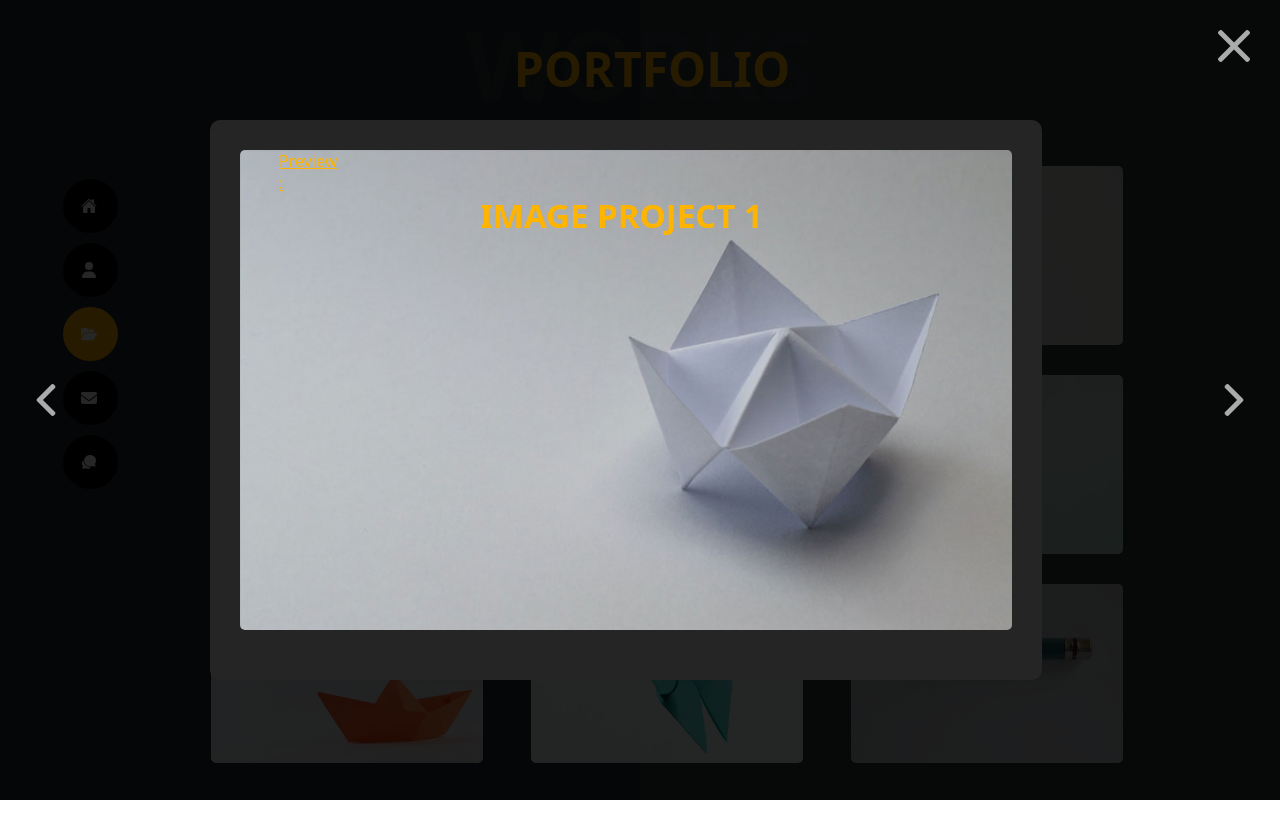
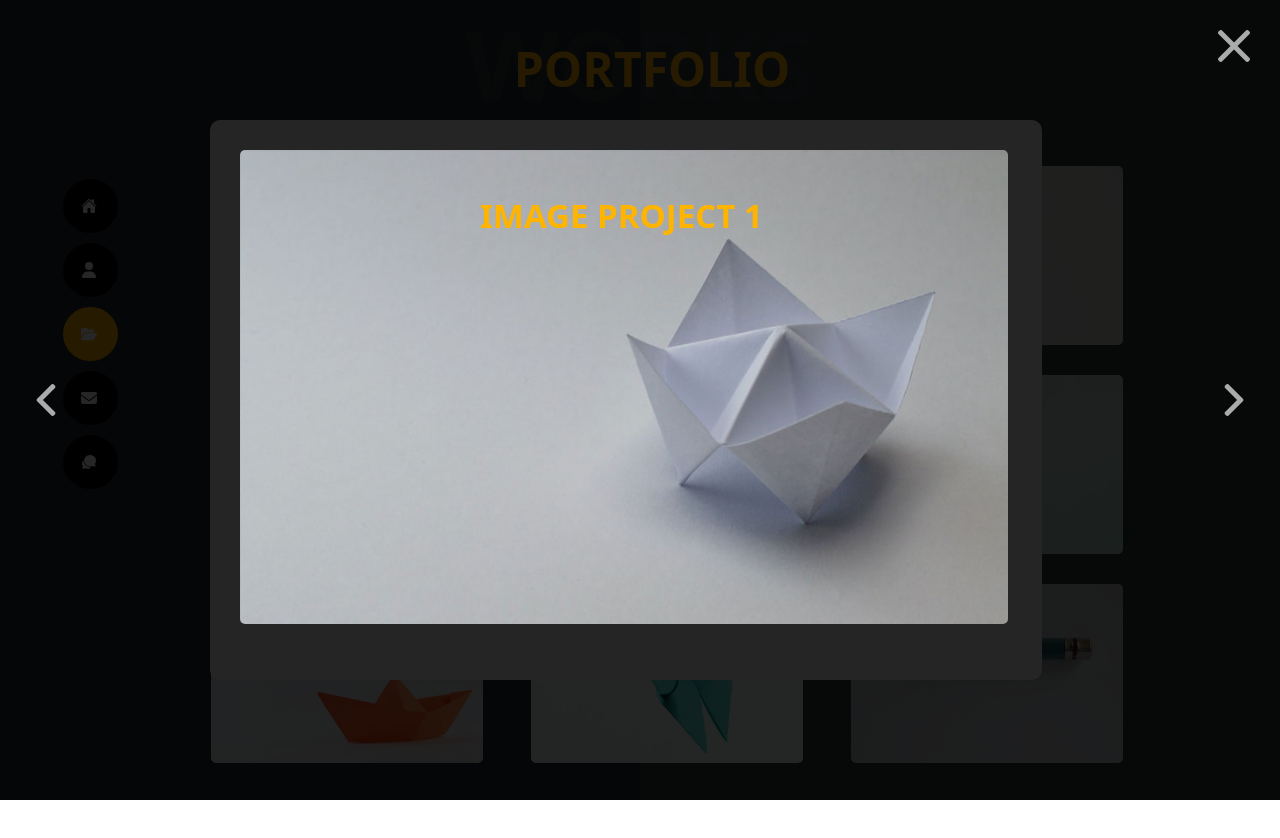
Before and after one commit to Husameldeen/my-portfolio, a React (Vite) app: page /portfolio in a window 1280 px wide. Both pictures are taken after a click on the picture 355 px from the left and 255 px from the top of the page. Shown: the top 838 px of the page. Built offline with nearby package versions, Linux system fonts and the light colour scheme.

Commit message:
fixing some bugs

```diff
--- a/src/components/Navbar.module.css
+++ b/src/components/Navbar.module.css
@@ -49,6 +49,7 @@ li p {
   background-color: transparent;
   margin-left: 40px;
   opacity: 0;
+  visibility: hidden;
   font-weight: 500;
   text-transform: uppercase;
 }
@@ -66,6 +67,7 @@ a:visited {
 
 .list li:hover p {
   opacity: 1;
+  visibility: visible;
 }
 
 .list li :first-child:hover {
--- a/src/components/SlideShow.jsx
+++ b/src/components/SlideShow.jsx
@@ -1,7 +1,12 @@
 import styles from './SlideShow.module.css';
 
-function slideshow({ isGalleryOpen, handleCloseGallery, projectSlide }) {
-  console.log(projectSlide);
+function slideshow({
+  isGalleryOpen,
+  handleCloseGallery,
+  projectSlide,
+  handleNextSlide,
+  handlePrevSlide,
+}) {
   return (
     <>
       <ul className={isGalleryOpen ? `${styles.animatable}` : ''}>
@@ -9,13 +14,13 @@ function slideshow({ isGalleryOpen, handleCloseGallery, projectSlide }) {
           <figure>
             <figcaption>
               <h3>{projectSlide.projectName}</h3>
-              <div className={styles.row}>
+              {/* <div className={styles.row}>
                 <span className={`${styles['ft-wt-600']}`}>
-                  <a href={projectSlide.link} target="_blank">
-                    Preview : {projectSlide.link}
+                  <a href={projectSlide.projectLink} target="_blank">
+                    Preview : {projectSlide.projectLink}
                   </a>
                 </span>
-              </div>
+              </div> */}
             </figcaption>
 
             <img src={`projects/${projectSlide.procetImage}.jpg`} alt={projectSlide.projectName} />
@@ -23,10 +28,10 @@ function slideshow({ isGalleryOpen, handleCloseGallery, projectSlide }) {
         </li>
       </ul>
       <nav>
-        <span className={`${styles.icon} ${styles.navPrev}`}>
+        <span className={`${styles.icon} ${styles.navPrev}`} onClick={() => handlePrevSlide()}>
           <img src="projects/navigation/left-arrow.png" alt="previous" />
         </span>
-        <span className={`${styles.icon} ${styles.navNext}`}>
+        <span className={`${styles.icon} ${styles.navNext}`} onClick={() => handleNextSlide()}>
           <img src="projects/navigation/right-arrow.png" alt="next" />
         </span>
         <span className={`${styles.navClose}`} onClick={handleCloseGallery}>
--- a/src/components/SlideShow.module.css
+++ b/src/components/SlideShow.module.css
@@ -71,8 +71,9 @@ ul > li.current:after {
 }
 
 .show figure img {
-  width: 60vw;
-  height: 60vh;
+  object-fit: cover;
+  max-width: 60vw;
+  max-height: 60vh;
   background: #252525;
 
   /**/
--- a/src/pages/Portfolio.jsx
+++ b/src/pages/Portfolio.jsx
@@ -66,6 +66,22 @@ function Portfolio() {
     setCurrentSlide(null);
   }
 
+  function handleNextSlide() {
+    if (currentSlide + 1 === projects.length) {
+      setCurrentSlide(null);
+      setIsGallaryOpen(false);
+    }
+    setCurrentSlide((current) => current + 1);
+  }
+
+  function handlePrevSlide() {
+    if (currentSlide === 0) {
+      setCurrentSlide(null);
+      setIsGallaryOpen(false);
+    }
+    setCurrentSlide((current) => current - 1);
+  }
+
   return (
     <div>
       <Background />
@@ -105,8 +121,9 @@ function Portfolio() {
               <SlideShow
                 isGalleryOpen={isGalleryOpen}
                 handleCloseGallery={handleCloseGallery}
-                currentSlide={currentSlide}
                 projectSlide={projects.at(currentSlide)}
+                handleNextSlide={handleNextSlide}
+                handlePrevSlide={handlePrevSlide}
               />
             </section>
           </div>
```
